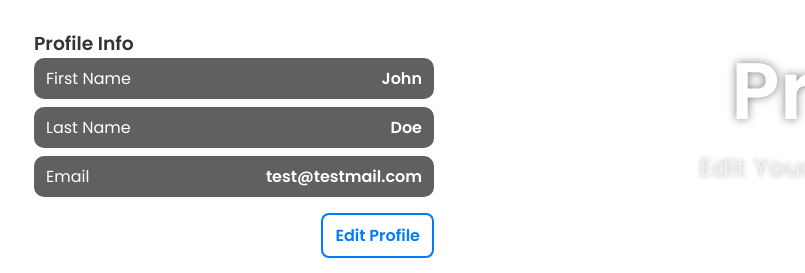
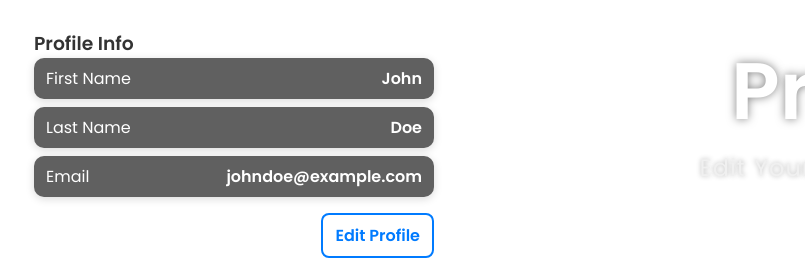
Before and after one commit to WisdomOfogba/profile-cos-104, a plain HTML site: page index.html in a window 1280 px wide. Shown: the part 292-565 px from the top of the page, 86-891 px from the left. Drawn offline with Linux system fonts and the light colour scheme.

Commit message:
added styles

```diff
--- a/modules/profileManager.js
+++ b/modules/profileManager.js
@@ -11,7 +11,7 @@ export const getDetails = () => {
     return {
         fname: "John",
         lname: "Doe",
-        email: "test@testmail.com",
+        email: "johndoe@example.com",
         bio: "I love Pizza!"
     }
  }
--- a/style.css
+++ b/style.css
@@ -197,6 +197,9 @@ main {
   border-radius: 10px;
   display: flex;
   justify-content: space-between;
+  box-shadow: 0 2px 8px rgba(0, 0, 0, 0.15);
+  align-items: center;
+
 }
 
 /* --- Form Fields (Labels and Inputs) --- */
```
